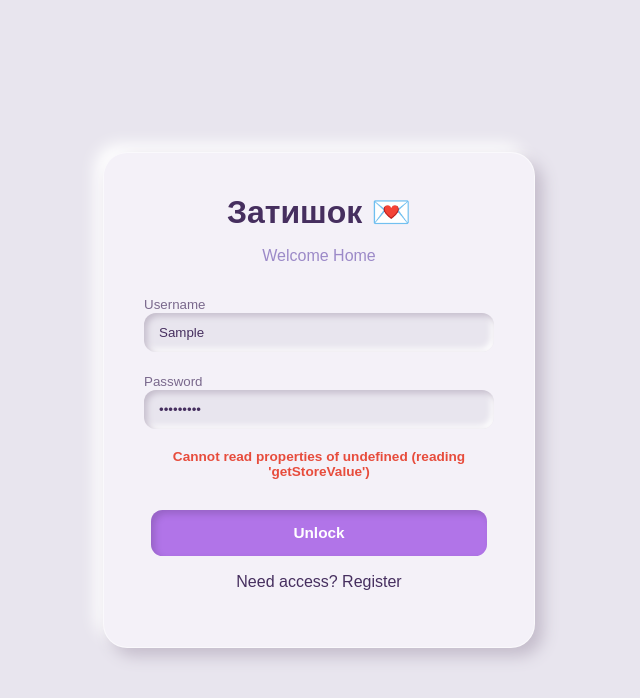
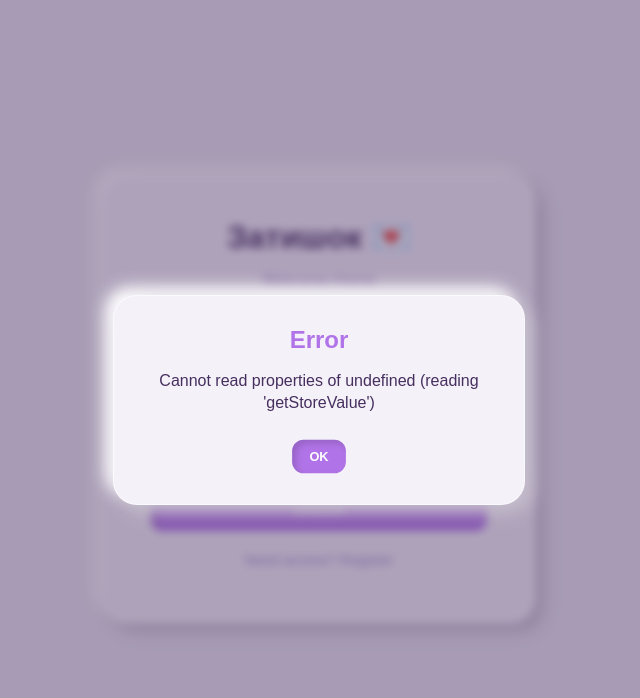
Before and after one commit to xEsiah/zatyshok-frontend, a React (Vite) app: page / in a window 1280 px wide. Both pictures are taken after typing "Sample", "Sample123" into the empty fields and a click on the button "Unlock". Shown: the top 698 px of the page, without its empty margins (321-961 px from the left). Built offline with nearby package versions, Linux system fonts and the light colour scheme; no server answers.

Commit message:
Customs & pretty pop ups & scrollable Thoughts & Events/Goals

```diff
--- a/package.json
+++ b/package.json
@@ -1,7 +1,7 @@
 {
   "name": "zatyshok",
-  "version": "1.2.2",
-  "description": "An Electron application with React and TypeScript",
+  "version": "1.2.3",
+  "description": "An Electron moodboard & planner application with React and TypeScript for the prettiest girl",
   "main": "./out/main/index.js",
   "author": "example.com",
   "homepage": "https://electron-vite.org",
--- a/src/main/index.ts
+++ b/src/main/index.ts
@@ -25,7 +25,7 @@ function createWindow(): void {
     width: 1600,
     height: 900,
     minWidth: 900,
-    minHeight: 600,
+    minHeight: 900,
     show: false,
     frame: false,
     autoHideMenuBar: true,
--- a/src/renderer/src/App.tsx
+++ b/src/renderer/src/App.tsx
@@ -2,8 +2,9 @@ import { JSX, useState, useEffect } from 'react'
 import { BentoView } from './components/BentoView'
 import { WriteView } from './components/WriteView'
 import { Login } from './components/Login'
+import { ModalProvider } from './components/ModalContext'
 
-function App(): JSX.Element {
+function AppContent(): JSX.Element {
   const [isAuthenticated, setIsAuthenticated] = useState<boolean>(false)
   const [isLoading, setIsLoading] = useState<boolean>(true)
   const [isWriting, setIsWriting] = useState(false)
@@ -77,4 +78,10 @@ function App(): JSX.Element {
   )
 }
 
-export default App
+export default function App(): JSX.Element {
+  return (
+    <ModalProvider>
+      <AppContent />
+    </ModalProvider>
+  )
+}
--- a/src/renderer/src/assets/main.css
+++ b/src/renderer/src/assets/main.css
@@ -230,7 +230,7 @@ small {
   font-size: 0.8rem;
   white-space: nowrap;
   overflow: hidden;
-  text-overflow: ellipsis; /* Coupe le texte proprement s'il est trop long */
+  text-overflow: ellipsis;
   color: var(--color-profond);
 }
 
@@ -309,9 +309,12 @@ small {
   display: flex;
   align-items: center;
   gap: 12px;
+  flex-shrink: 0;
   box-shadow:
     4px 4px 8px var(--shadow-dark),
     -4px -4px 8px var(--shadow-light);
+  height: 70px;
+  box-sizing: border-box;
 }
 .planner-icon {
   font-size: 1.2rem;
@@ -324,6 +327,25 @@ small {
   flex-direction: column;
   gap: 10px;
   margin-top: 10px;
+  max-height: calc((70px * 3) + (10px * 3));
+
+  overflow-y: auto;
+  padding-right: 10px;
+  padding-left: 5px;
+  padding-bottom: 15px;
+  padding-top: 15px;
+}
+
+.planner-list::-webkit-scrollbar {
+  width: 6px;
+}
+.planner-list::-webkit-scrollbar-track {
+  background: transparent;
+}
+.planner-list::-webkit-scrollbar-thumb {
+  background-color: var(--color-lilas-doux);
+  opacity: 0.5;
+  border-radius: 10px;
 }
 
 /* --- ATELIER ÉCRITURE --- */
@@ -378,36 +400,45 @@ small {
   flex-direction: column;
   height: 100%;
   justify-content: space-between;
-  overflow: hidden; /* Important pour contenir le scroll */
+  overflow: hidden;
 }
 
 .planner-scroll-area {
   flex: 1;
-  overflow-y: auto;
-  padding-right: 10px;
-  padding-left: 10px;
+  display: flex;
+  flex-direction: column;
 }
 
 .post-it-area {
   margin-top: 15px;
   padding-top: 10px;
   border-top: 2px dashed rgba(255, 255, 255, 0.5);
-  /* On limite la hauteur pour ne pas manger tout l'écran */
   max-height: 180px;
+  width: 100%;
 }
 
 /* LE SLIDER HORIZONTAL */
 .post-it-grid {
   display: flex;
   gap: 15px;
-  overflow-x: auto; /* Active le scroll horizontal */
-  padding: 10px 5px;
+  flex-wrap: nowrap;
+  overflow-x: auto;
+  padding-top: 10px;
+  padding-bottom: 10px;
   scroll-behavior: smooth;
-  /* Masquer la scrollbar moche mais garder la fonction */
-  scrollbar-width: none;
+  width: 100%;
 }
+
 .post-it-grid::-webkit-scrollbar {
-  display: none;
+  height: 6px;
+}
+.post-it-grid::-webkit-scrollbar-track {
+  background: transparent;
+}
+.post-it-grid::-webkit-scrollbar-thumb {
+  background-color: var(--color-lilas-doux);
+  opacity: 0.5;
+  border-radius: 10px;
 }
 
 .post-it {
@@ -420,7 +451,6 @@ small {
   font-size: 0.9rem;
   font-style: italic;
 
-  /* Taille fixe pour le slider */
   min-width: 140px;
   max-width: 140px;
   min-height: 100px;
@@ -429,8 +459,10 @@ small {
   transition: transform 0.2s;
   position: relative;
 
-  /* Pour gérer le texte long */
   display: flex;
+
+  flex: 0 0 auto;
+
   align-items: center;
   justify-content: center;
   text-align: center;
@@ -545,3 +577,74 @@ small {
   color: white;
   border-color: var(--color-lilas-vif);
 }
+
+/* --- MODAL (POP-UP) --- */
+.modal-overlay {
+  position: fixed;
+  top: 0;
+  left: 0;
+  width: 100vw;
+  height: 100vh;
+  background-color: rgba(70, 47, 95, 0.4);
+  backdrop-filter: blur(4px);
+  display: flex;
+  justify-content: center;
+  align-items: center;
+  z-index: 1000;
+}
+
+.modal-content {
+  width: 350px;
+  padding: 30px;
+  text-align: center;
+  /* On force le drag à 'no-drag' au cas où il serait sur la title-bar */
+  -webkit-app-region: no-drag;
+  animation: modalPop 0.3s cubic-bezier(0.175, 0.885, 0.32, 1.275);
+}
+
+.modal-title {
+  margin-top: 0;
+  color: var(--color-lilas-vif);
+  font-size: 1.5rem;
+  margin-bottom: 15px;
+}
+
+.modal-message {
+  color: var(--color-profond);
+  margin-bottom: 25px;
+  line-height: 1.4;
+}
+
+.modal-actions {
+  display: flex;
+  justify-content: center;
+  gap: 15px;
+}
+
+/* Petite animation d'apparition pour faire plus "app" */
+@keyframes modalPop {
+  0% {
+    opacity: 0;
+    transform: scale(0.8);
+  }
+  100% {
+    opacity: 1;
+    transform: scale(1);
+  }
+}
+
+/* Effet de survol pour le bouton classique */
+.soft-btn:not(.active):hover {
+  background-color: var(--color-rose-poudre);
+  color: white;
+  box-shadow:
+    6px 6px 12px var(--shadow-dark),
+    -6px -6px 12px var(--shadow-light);
+  transform: translateY(-2px);
+}
+
+/* Effet de survol pour le bouton principal */
+.soft-btn.active:hover {
+  filter: brightness(1.15);
+  box-shadow: inset 6px 6px 12px rgba(0, 0, 0, 0.25);
+}
--- a/src/renderer/src/components/DailyView.tsx
+++ b/src/renderer/src/components/DailyView.tsx
@@ -1,23 +1,21 @@
 /* eslint-disable @typescript-eslint/no-unused-vars */
 import { JSX, useEffect, useState, useCallback } from 'react'
 import { api, CalendarEntry } from '../services/api'
+import { useModal } from './ModalContext'
 
 /**
  * DailyView Component
  * Displays the list of goals/events for the day and a slider for "Thoughts" (Notes).
  */
 export function DailyView(): JSX.Element {
-  // State management for categorized entries
   const [planning, setPlanning] = useState<CalendarEntry[]>([])
   const [thoughts, setThoughts] = useState<CalendarEntry[]>([])
   const [loading, setLoading] = useState<boolean>(true)
 
-  // Internal date format for comparison (YYYY-MM-DD)
-  // Uses 'en-CA' to ensure ISO-like format regardless of user locale
+  const { showModal } = useModal()
+
   const todayStr = new Date().toLocaleDateString('en-CA')
 
-  // Display date format (European: Day Month Year)
-  // Example: "Saturday, 14 February"
   const prettyDate = new Date().toLocaleDateString('en-GB', {
     weekday: 'long',
     day: 'numeric',
@@ -39,20 +37,15 @@ export function DailyView(): JSX.Element {
    */
   const loadData = useCallback(() => {
     api.getCalendar().then((data) => {
-      // 1. PLANNING: Filter for goals and events.
-      // Rule: Date must be Today or in the Future.
       const planningData = data
         .filter((e) => {
-          if (e.category === 'note') return false // Exclude notes
+          if (e.category === 'note') return false
           if (!e.date) return false
           const eDate = normalizeDate(e.date)
-          // Show only current and future events
           return eDate >= todayStr
         })
         .sort((a, b) => normalizeDate(a.date).localeCompare(normalizeDate(b.date)))
 
-      // 2. THOUGHTS: Filter for notes.
-      // Rule: Show ALL notes regardless of date, sorted by newest ID first.
       const thoughtsData = data
         .filter((e) => e.category === 'note')
         .sort((a, b) => (b.id || 0) - (a.id || 0))
@@ -63,7 +56,6 @@ export function DailyView(): JSX.Element {
     })
   }, [todayStr])
 
-  // Initial load
   useEffect(() => {
     loadData()
   }, [loadData])
@@ -72,22 +64,25 @@ export function DailyView(): JSX.Element {
    * Handles the deletion of ANY entry (Thought, Goal, Event).
    * Asks for confirmation before calling the API.
    */
-  const handleDeleteEntry = async (id?: number, type: string = 'item'): Promise<void> => {
+  const handleDeleteEntry = (id?: number, type: string = 'item'): void => {
     if (!id) return
-    // "Do you want to remove this item?"
-    if (confirm(`Do you want to remove this ${type}? 🗑️`)) {
-      try {
-        await api.deleteCalendar(id)
-        loadData()
-      } catch (error) {
-        alert('Failed to delete item.')
+    showModal({
+      title: 'Suppression',
+      message: `Are you sure you want to remove this item (${type}) ? 🗑️`,
+      type: 'confirm',
+      onConfirm: async () => {
+        try {
+          await api.deleteCalendar(id)
+          loadData()
+        } catch (error) {
+          console.error('Failed to delete item.')
+        }
       }
-    }
+    })
   }
 
   return (
     <div className="daily-layout">
-      {/* TOP SECTION: PLANNING LIST (Vertical Scroll) */}
       <div className="planner-scroll-area">
         <h2 className="main-title">Upcoming Schedule ✨</h2>
         <small>Today is {prettyDate}</small>
@@ -107,14 +102,10 @@ export function DailyView(): JSX.Element {
                   style={{ position: 'relative' }}
                 >
                   <span className="planner-icon">{entry.category === 'goal' ? '🎯' : '📅'}</span>
-
-                  {/* Container for Text & Date */}
                   <div style={{ flex: 1 }}>
                     <span className="planner-text">{entry.text}</span>
-                    {/* Display date if the event is not today */}
                     {entryDate !== todayStr && (
                       <small style={{ display: 'block', marginTop: '2px' }}>
-                        {/* CHANGED: en-GB for Day/Month/Year format */}
                         For:{' '}
                         {new Date(entry.date!).toLocaleDateString('en-GB', {
                           day: 'numeric',
@@ -125,7 +116,6 @@ export function DailyView(): JSX.Element {
                     )}
                   </div>
 
-                  {/* DELETE BUTTON FOR PLANNING */}
                   <button
                     className="post-it-close"
                     style={{
@@ -149,7 +139,6 @@ export function DailyView(): JSX.Element {
         )}
       </div>
 
-      {/* BOTTOM SECTION: THOUGHTS SLIDER (Horizontal Scroll) */}
       {thoughts.length > 0 && (
         <div className="post-it-area">
           <small>Notes & Thoughts ({thoughts.length}) 🍃</small>
@@ -159,11 +148,10 @@ export function DailyView(): JSX.Element {
               <div key={note.id} className="post-it">
                 <div className="post-it-pin">📍</div>
 
-                {/* Delete Button (X) */}
                 <button
                   className="post-it-close"
                   onClick={(e) => {
-                    e.stopPropagation() // Prevent event bubbling
+                    e.stopPropagation()
                     handleDeleteEntry(note.id, 'note')
                   }}
                   title="Delete note"
--- a/src/renderer/src/components/Login.tsx
+++ b/src/renderer/src/components/Login.tsx
@@ -1,5 +1,6 @@
 import { JSX, useState } from 'react'
-import { api } from '../services/api' // Assure-toi du chemin
+import { api } from '../services/api'
+import { useModal } from './ModalContext'
 
 interface LoginProps {
   onLoginSuccess: () => void
@@ -9,29 +10,29 @@ export function Login({ onLoginSuccess }: LoginProps): JSX.Element {
   const [isRegister, setIsRegister] = useState(false)
   const [username, setUsername] = useState('')
   const [password, setPassword] = useState('')
-  const [error, setError] = useState('')
-  const [message, setMessage] = useState('')
   const [loading, setLoading] = useState(false)
+
+  const { showModal } = useModal()
 
   const handleSubmit = async (e: React.FormEvent): Promise<void> => {
     e.preventDefault()
     setLoading(true)
-    setError('')
-    setMessage('')
 
     try {
       if (isRegister) {
-        // --- LOGIQUE INSCRIPTION ---
         const res = await api.register(username, password)
         if (res.error) {
-          setError(res.error)
+          showModal({ title: 'Oops...', message: res.error, type: 'alert' })
         } else {
-          setMessage(res.message || 'Request sent! Wait for validation.')
+          showModal({
+            title: 'Welcome! 💌',
+            message: res.message || 'Request sent! Wait for manual validation.',
+            type: 'alert'
+          })
           setIsRegister(false)
           setPassword('')
         }
       } else {
-        // --- LOGIQUE CONNEXION ---
         const data = await api.login(username, password)
         window.api.setStoreValue('user_token', data.token)
         window.api.setStoreValue('username', data.username)
@@ -39,9 +40,9 @@ export function Login({ onLoginSuccess }: LoginProps): JSX.Element {
       }
     } catch (err: unknown) {
       if (err instanceof Error) {
-        setError(err.message || 'Server unreachable')
+        showModal({ title: 'Error', message: err.message || 'Server unreachable', type: 'alert' })
       } else {
-        setError('An unexpected error occurred')
+        showModal({ title: 'Error', message: 'An unexpected error occurred', type: 'alert' })
       }
     } finally {
       setLoading(false)
@@ -81,9 +82,6 @@ export function Login({ onLoginSuccess }: LoginProps): JSX.Element {
             />
           </div>
 
-          {error && <p className="login-error">{error}</p>}
-          {message && <p className="login-success">{message}</p>}
-
           <button type="submit" className="soft-btn active login-submit" disabled={loading}>
             {loading ? 'Processing...' : isRegister ? 'Join' : 'Unlock'}
           </button>
@@ -93,8 +91,12 @@ export function Login({ onLoginSuccess }: LoginProps): JSX.Element {
           className="toggle-mode"
           onClick={() => {
             setIsRegister(!isRegister)
-            setError('')
-            setMessage('')
+          }}
+          style={{
+            cursor: 'pointer',
+            marginTop: '20px',
+            fontSize: '0.9rem',
+            color: 'var(--color-lilas-doux)'
           }}
         >
           {isRegister ? 'Already have an account? Login' : 'Need access? Register'}
--- /dev/null
+++ b/src/renderer/src/components/Modal.tsx
@@ -0,0 +1,41 @@
+import { JSX } from 'react'
+
+interface ModalProps {
+  isOpen: boolean
+  title: string
+  message: string
+  type?: 'alert' | 'confirm'
+  onConfirm: () => void
+  onCancel?: () => void
+}
+
+export function Modal({
+  isOpen,
+  title,
+  message,
+  type = 'alert',
+  onConfirm,
+  onCancel
+}: ModalProps): JSX.Element | null {
+  if (!isOpen) return null
+
+  return (
+    <div className="modal-overlay">
+      <div className="soft-ui modal-content">
+        <h3 className="modal-title">{title}</h3>
+        <p className="modal-message">{message}</p>
+
+        <div className="modal-actions">
+          {type === 'confirm' && onCancel && (
+            <button className="soft-btn" onClick={onCancel}>
+              Noppp !
+            </button>
+          )}
+          <button className="soft-btn active" onClick={onConfirm}>
+            {type === 'confirm' ? 'Yep, next !' : 'OK'}
+          </button>
+        </div>
+      </div>
+    </div>
+  )
+}
--- /dev/null
+++ b/src/renderer/src/components/ModalContext.tsx
@@ -0,0 +1,68 @@
+import { createContext, useContext, useState, JSX, ReactNode } from 'react'
+import { Modal } from './Modal'
+
+interface ModalOptions {
+  title: string
+  message: string
+  type?: 'alert' | 'confirm'
+  onConfirm?: () => void
+  onCancel?: () => void
+}
+
+interface ModalContextType {
+  showModal: (options: ModalOptions) => void
+  hideModal: () => void
+}
+
+const ModalContext = createContext<ModalContextType | undefined>(undefined)
+
+export function ModalProvider({ children }: { children: ReactNode }): JSX.Element {
+  const [isOpen, setIsOpen] = useState(false)
+  const [config, setConfig] = useState<ModalOptions>({
+    title: '',
+    message: '',
+    type: 'alert'
+  })
+
+  const showModal = (options: ModalOptions): void => {
+    setConfig(options)
+    setIsOpen(true)
+  }
+
+  const hideModal = (): void => {
+    setIsOpen(false)
+  }
+
+  const handleConfirm = (): void => {
+    if (config.onConfirm) config.onConfirm()
+    hideModal()
+  }
+
+  const handleCancel = (): void => {
+    if (config.onCancel) config.onCancel()
+    hideModal()
+  }
+
+  return (
+    <ModalContext.Provider value={{ showModal, hideModal }}>
+      {children}
+      <Modal
+        isOpen={isOpen}
+        title={config.title}
+        message={config.message}
+        type={config.type}
+        onConfirm={handleConfirm}
+        onCancel={handleCancel}
+      />
+    </ModalContext.Provider>
+  )
+}
+
+// eslint-disable-next-line react-refresh/only-export-components
+export const useModal = (): ModalContextType => {
+  const context = useContext(ModalContext)
+  if (!context) {
+    throw new Error('useModal must be used within a ModalProvider')
+  }
+  return context
+}
--- a/src/renderer/src/components/WriteView.tsx
+++ b/src/renderer/src/components/WriteView.tsx
@@ -1,5 +1,6 @@
 import { useState, useRef, useEffect, JSX } from 'react'
 import { api } from '../services/api'
+import { useModal } from './ModalContext'
 
 /**
  * WriteView Component
@@ -9,48 +10,42 @@ import { api } from '../services/api'
 export function WriteView({ onBack }: { onBack: () => void }): JSX.Element {
   const [text, setText] = useState<string>('')
   const [category, setCategory] = useState<'goal' | 'event' | 'note'>('goal')
-
-  // Use local date (YYYY-MM-DD) to prevent timezone shifts.
-  // 'en-CA' format is ISO-like (YYYY-MM-DD) and safe for input[type="date"]
   const [date, setDate] = useState<string>(new Date().toLocaleDateString('en-CA'))
-
-  // Optional time management
   const [time, setTime] = useState<string>('')
-
-  // Controls visibility of the date picker (Hidden for 'Notes', shown for others)
   const [hasDate, setHasDate] = useState<boolean>(true)
-
   const textareaRef = useRef<HTMLTextAreaElement>(null)
-
-  // Constant for today's date used as fallback
   const todayStr = new Date().toLocaleDateString('en-CA')
 
-  // Auto-focus the textarea on mount
+  const { showModal } = useModal()
+
   useEffect((): void => {
     textareaRef.current?.focus()
   }, [])
 
-  /**
-   * Submits the new entry to the API.
-   */
   const handleSend = async (): Promise<void> => {
     if (!text.trim()) return
 
-    // Prepend time to the text if provided by the user
-    // Example: "[14:30] Doctor appointment"
     const finalText = time ? `[${time}] ${text}` : text
 
+    try {
       await api.postCalendar({
         text: finalText,
         category,
-      // CRITICAL LOGIC:
-      // If hasDate is true (Goal/Event), use the selected date.
-      // If hasDate is false (Thought), use 'todayStr' so it saves to the DB correctly
-      // and appears in the DailyView, even though the date picker was hidden.
         date: hasDate ? date : todayStr,
         moment: 'morning'
       })
+
+      showModal({
+        title: 'Got it! ✨',
+        message: 'Safely tucked away in the little drawer.',
+        type: 'alert',
+        onConfirm: () => {
           onBack()
+        }
+      })
+    } catch (error) {
+      console.error('Erreur lors de la sauvegarde', error)
+    }
   }
 
   return (
@@ -58,7 +53,6 @@ export function WriteView({ onBack }: { onBack: () => void }): JSX.Element {
       <div className="soft-ui main-card">
         <h2 className="main-title">Add to Drawer</h2>
 
-        {/* CATEGORY SELECTOR */}
         <div className="category-selector">
           <button
             className={`soft-btn ${category === 'goal' ? 'active' : ''}`}
@@ -82,14 +76,13 @@ export function WriteView({ onBack }: { onBack: () => void }): JSX.Element {
             className={`soft-btn ${category === 'note' ? 'active' : ''}`}
             onClick={(): void => {
               setCategory('note')
-              setHasDate(false) // Hide date input for thoughts
+              setHasDate(false)
             }}
           >
             🍃 Thought
           </button>
         </div>
 
-        {/* DATE & TIME FIELDS (Only if hasDate is true) */}
         {hasDate && (
           <div className="date-group">
             <div className="date">
@@ -101,7 +94,6 @@ export function WriteView({ onBack }: { onBack: () => void }): JSX.Element {
                 className="soft-input"
               />
             </div>
-            {/* Time Input */}
             <div className="hour">
               <label className="date-label">Time:</label>
               <input
@@ -114,7 +106,6 @@ export function WriteView({ onBack }: { onBack: () => void }): JSX.Element {
           </div>
         )}
 
-        {/* TEXT AREA */}
         <textarea
           ref={textareaRef}
           className="soft-textarea"
@@ -123,7 +114,6 @@ export function WriteView({ onBack }: { onBack: () => void }): JSX.Element {
           placeholder="Describe your goal or thought..."
         />
 
-        {/* ACTION BUTTONS */}
         <div className="write-actions">
           <button onClick={onBack} className="soft-btn">
             Cancel
```
Also changed, not shown: src/renderer/src/components/BentoView.tsx (+14 -21 lines). Lines whose indentation alone changed are shown as unchanged.
